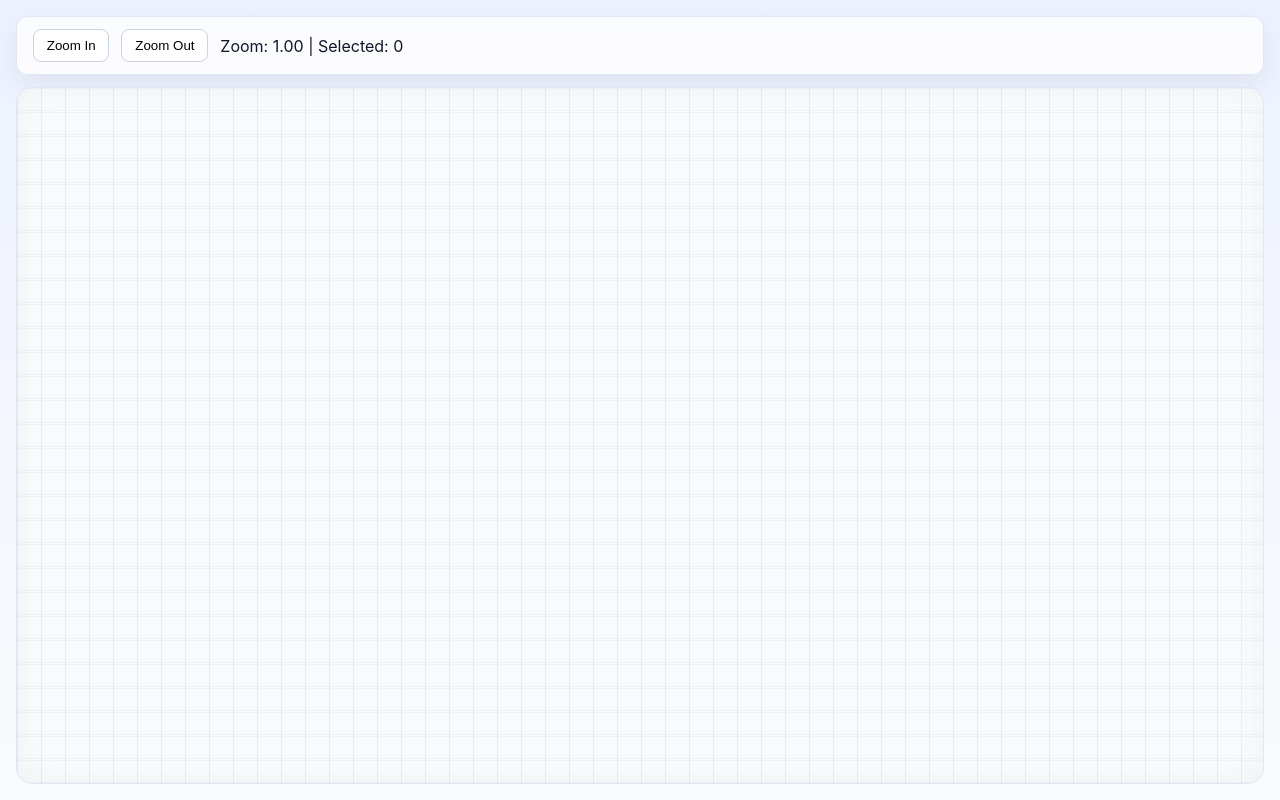
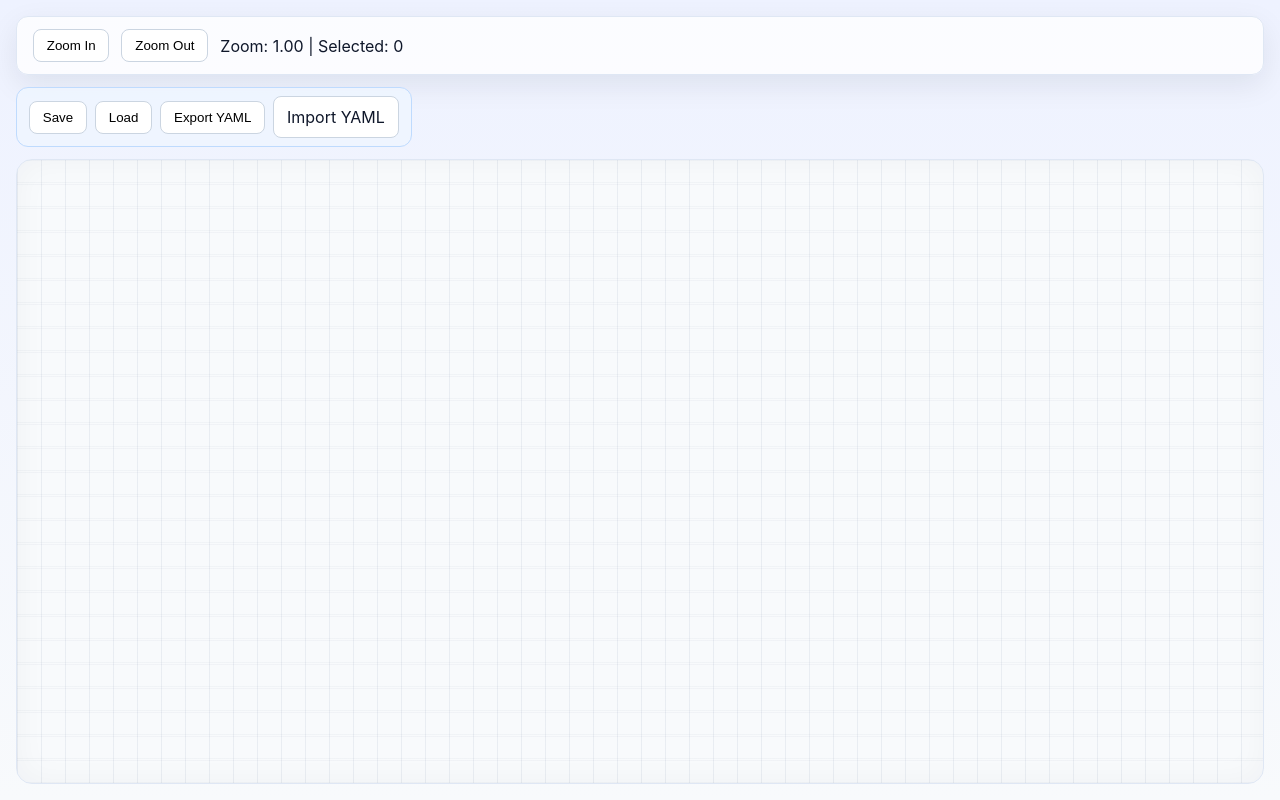
Before and after one commit to engilyin/gesture-diagram, a React (Vite) app: page / in a window 1280 px wide. Built offline with nearby package versions, Linux system fonts and the light colour scheme.

Commit message:
feat(STORY-09): add local storage and yaml file workflows

```diff
--- /dev/null
+++ b/src/components/DocumentPersistenceControls.tsx
@@ -0,0 +1,55 @@
+import { useId, type ChangeEvent } from 'react';
+
+interface DocumentPersistenceControlsProps {
+  onSave: () => void;
+  onLoad: () => void;
+  onExport: () => void;
+  onImport: (file: File) => Promise<void>;
+}
+
+export function DocumentPersistenceControls({
+  onSave,
+  onLoad,
+  onExport,
+  onImport,
+}: DocumentPersistenceControlsProps) {
+  const fileInputId = useId();
+
+  const handleFileChange = async (event: ChangeEvent<HTMLInputElement>) => {
+    const file = event.target.files?.[0];
+    if (!file) {
+      return;
+    }
+
+    await onImport(file);
+    event.currentTarget.value = '';
+  };
+
+  return (
+    <div
+      className="document-persistence-controls"
+      aria-label="Document persistence controls"
+      role="toolbar"
+    >
+      <button type="button" onClick={onSave}>
+        Save
+      </button>
+      <button type="button" onClick={onLoad}>
+        Load
+      </button>
+      <button type="button" onClick={onExport}>
+        Export YAML
+      </button>
+      <label htmlFor={fileInputId}>
+        Import YAML
+        <input
+          id={fileInputId}
+          type="file"
+          accept=".yaml,.yml,text/yaml,text/plain"
+          onChange={handleFileChange}
+          style={{ display: 'none' }}
+        />
+      </label>
+    </div>
+  );
+}
--- a/src/components/EditorSurface.tsx
+++ b/src/components/EditorSurface.tsx
@@ -8,9 +8,25 @@ import {
 } from "react";
 import { GestureFallbackPanel } from "./GestureFallbackPanel";
 import { ContextPalette, type PaletteAction } from "./ContextPalette";
+import { DocumentPersistenceControls } from "./DocumentPersistenceControls";
 import { SelectionHandles } from "./SelectionHandles";
 import { evaluateAmbiguity, type AmbiguityDecision } from "../editor/ambiguity";
+import {
+  createDocumentFromElements,
+  getDocumentElements,
+  loadDocument,
+  saveDocument,
+} from "../editor/document";
 import { normalizeStroke } from "../editor/input";
+import {
+  loadFromBrowserStorage,
+  saveToBrowserStorage,
+} from "../editor/persistence/browserStorage";
+import {
+  createDownloadFilename,
+  createYamlExportBlob,
+  importDocumentFromFile,
+} from "../editor/persistence/fileWorkflow";
 import { recognizeStroke } from "../editor/recognition";
 import {
   getPrimarySelection,
@@ -44,6 +60,10 @@ export function EditorSurface() {
     useState<AmbiguityDecision | null>(null);
   const [pendingStroke, setPendingStroke] = useState<Point[] | null>(null);
   const [selectedActions, setSelectedActions] = useState<PaletteAction[]>([]);
+  const [persistenceMessage, setPersistenceMessage] = useState<string | null>(
+    null,
+  );
+  const [persistenceError, setPersistenceError] = useState<string | null>(null);
   const [isPanning, setIsPanning] = useState(false);
   const [dragMode, setDragMode] = useState<DragMode>(null);
   const [resizeHandle, setResizeHandle] = useState<ResizeHandle | null>(null);
@@ -165,6 +185,95 @@ export function EditorSurface() {
         current.filter((element) => element.id !== selectedId),
       );
       setSelection(makeSelection());
+    }
+  };
+
+  const buildDocument = () => createDocumentFromElements(elements);
+
+  const applyDocument = (documentPayload: ReturnType<typeof loadDocument>) => {
+    const loaded = loadDocument(documentPayload);
+    setElements(getDocumentElements(loaded));
+    setSelection(makeSelection());
+  };
+
+  const handleSave = () => {
+    try {
+      const documentPayload = saveDocument(buildDocument());
+      saveToBrowserStorage(documentPayload);
+      setPersistenceError(null);
+      setPersistenceMessage("Saved document to browser storage.");
+    } catch (error) {
+      setPersistenceMessage(null);
+      setPersistenceError(
+        `Save failed: ${
+          error instanceof Error ? error.message : "Unknown persistence error."
+        }`,
+      );
+    }
+  };
+
+  const handleLoad = () => {
+    try {
+      const documentPayload = loadFromBrowserStorage();
+      if (!documentPayload) {
+        setPersistenceError(
+          "No saved document found in browser storage. Save first before loading.",
+        );
+        setPersistenceMessage(null);
+        return;
+      }
+
+      applyDocument(documentPayload);
+      setPersistenceError(null);
+      setPersistenceMessage("Loaded document from browser storage.");
+    } catch (error) {
+      setPersistenceMessage(null);
+      setPersistenceError(
+        `Load failed: ${
+          error instanceof Error ? error.message : "Unknown persistence error."
+        }`,
+      );
+    }
+  };
+
+  const handleExport = () => {
+    try {
+      const blob = createYamlExportBlob(buildDocument());
+      const url = URL.createObjectURL(blob);
+      const link = window.document.createElement("a");
+      link.href = url;
+      link.download = createDownloadFilename();
+      window.document.body.append(link);
+      link.click();
+      link.remove();
+      URL.revokeObjectURL(url);
+      setPersistenceError(null);
+      setPersistenceMessage("Exported YAML file.");
+    } catch (error) {
+      setPersistenceMessage(null);
+      setPersistenceError(
+        `Export failed: ${
+          error instanceof Error ? error.message : "Unknown export error."
+        }`,
+      );
+    }
+  };
+
+  const handleImport = async (file: File) => {
+    try {
+      const imported = await importDocumentFromFile(file);
+      applyDocument(imported);
+      setPersistenceError(null);
+      setPersistenceMessage("Imported YAML file.");
+    } catch (error) {
+      setPersistenceMessage(null);
+      setPersistenceError(
+        `Import failed: ${
+          error instanceof Error
+            ? error.message
+            : "Unsupported or malformed YAML file."
+        }`,
+      );
     }
   };
 
@@ -368,6 +477,25 @@ export function EditorSurface() {
         </span>
       </div>
 
+      <DocumentPersistenceControls
+        onSave={handleSave}
+        onLoad={handleLoad}
+        onExport={handleExport}
+        onImport={handleImport}
+      />
+
+      {persistenceMessage && (
+        <div className="persistence-message" role="status" aria-live="polite">
+          {persistenceMessage}
+        </div>
+      )}
+
+      {persistenceError && (
+        <div className="persistence-error" role="alert">
+          {persistenceError}
+        </div>
+      )}
+
       {selectedActions.length > 0 && (
         <ContextPalette
           actions={selectedActions}
--- a/src/editor/document.ts
+++ b/src/editor/document.ts
@@ -1,4 +1,4 @@
-import type { DiagramDocument } from './types';
+import type { DiagramDocument, DiagramElement } from './types';
 
 export function createDocument(): DiagramDocument {
   return {
@@ -22,3 +22,17 @@ export function saveDocument(document: DiagramDocument): DiagramDocument {
     metadata: document.metadata ? { ...document.metadata } : undefined,
   };
 }
+
+export function createDocumentFromElements(
+  elements: DiagramElement[],
+  version = '0.1.0',
+): DiagramDocument {
+  return {
+    version,
+    elements: [...elements],
+  };
+}
+
+export function getDocumentElements(document: DiagramDocument): DiagramElement[] {
+  return [...document.elements];
+}
--- /dev/null
+++ b/src/editor/persistence/browserStorage.ts
@@ -0,0 +1,22 @@
+import type { DiagramDocument } from '../types';
+import { deserializeDocument, serializeDocument } from './yamlCodec';
+
+const STORAGE_KEY = 'gesture-diagram.document.v1';
+
+export function saveToBrowserStorage(document: DiagramDocument): void {
+  const payload = serializeDocument(document);
+  localStorage.setItem(STORAGE_KEY, payload);
+}
+
+export function loadFromBrowserStorage(): DiagramDocument | null {
+  const payload = localStorage.getItem(STORAGE_KEY);
+  if (!payload) {
+    return null;
+  }
+
+  return deserializeDocument(payload);
+}
+
+export function getBrowserStorageKey(): string {
+  return STORAGE_KEY;
+}
--- /dev/null
+++ b/src/editor/persistence/fileWorkflow.ts
@@ -0,0 +1,29 @@
+import type { DiagramDocument } from '../types';
+import { deserializeDocument, serializeDocument } from './yamlCodec';
+
+export function exportDocumentToYaml(document: DiagramDocument): string {
+  return serializeDocument(document);
+}
+
+export function createYamlExportBlob(document: DiagramDocument): Blob {
+  const yaml = exportDocumentToYaml(document);
+  return new Blob([yaml], { type: 'text/yaml;charset=utf-8' });
+}
+
+export function createDownloadFilename(): string {
+  const timestamp = new Date().toISOString().replace(/[:.]/g, '-');
+  return `gesture-diagram-${timestamp}.yaml`;
+}
+
+export async function importDocumentFromText(
+  source: string,
+): Promise<DiagramDocument> {
+  return Promise.resolve(deserializeDocument(source));
+}
+
+export async function importDocumentFromFile(
+  file: File,
+): Promise<DiagramDocument> {
+  const source = await file.text();
+  return importDocumentFromText(source);
+}
--- a/src/index.css
+++ b/src/index.css
@@ -89,6 +89,43 @@ button {
   box-shadow: 0 8px 20px rgba(15, 23, 42, 0.08);
 }
 
+.document-persistence-controls {
+  display: flex;
+  align-items: center;
+  gap: 0.5rem;
+  width: fit-content;
+  padding: 0.5rem 0.75rem;
+  border: 1px solid #bfdbfe;
+  border-radius: 0.75rem;
+  background: rgba(239, 246, 255, 0.92);
+}
+
+.document-persistence-controls label {
+  cursor: pointer;
+  padding: 0.5rem 0.8rem;
+  border: 1px solid #cbd5e1;
+  border-radius: 0.5rem;
+  background: white;
+}
+
+.persistence-message {
+  width: fit-content;
+  padding: 0.5rem 0.75rem;
+  border: 1px solid #34d399;
+  border-radius: 0.65rem;
+  background: #ecfdf5;
+  color: #065f46;
+}
+
+.persistence-error {
+  width: fit-content;
+  padding: 0.5rem 0.75rem;
+  border: 1px solid #fca5a5;
+  border-radius: 0.65rem;
+  background: #fef2f2;
+  color: #991b1b;
+}
+
 .selection-handles {
   position: absolute;
   pointer-events: none;
```
Also changed, not shown: src/editor/index.ts (+19 -1 lines), 1 other file (tests, documents, lock files or other folders).
